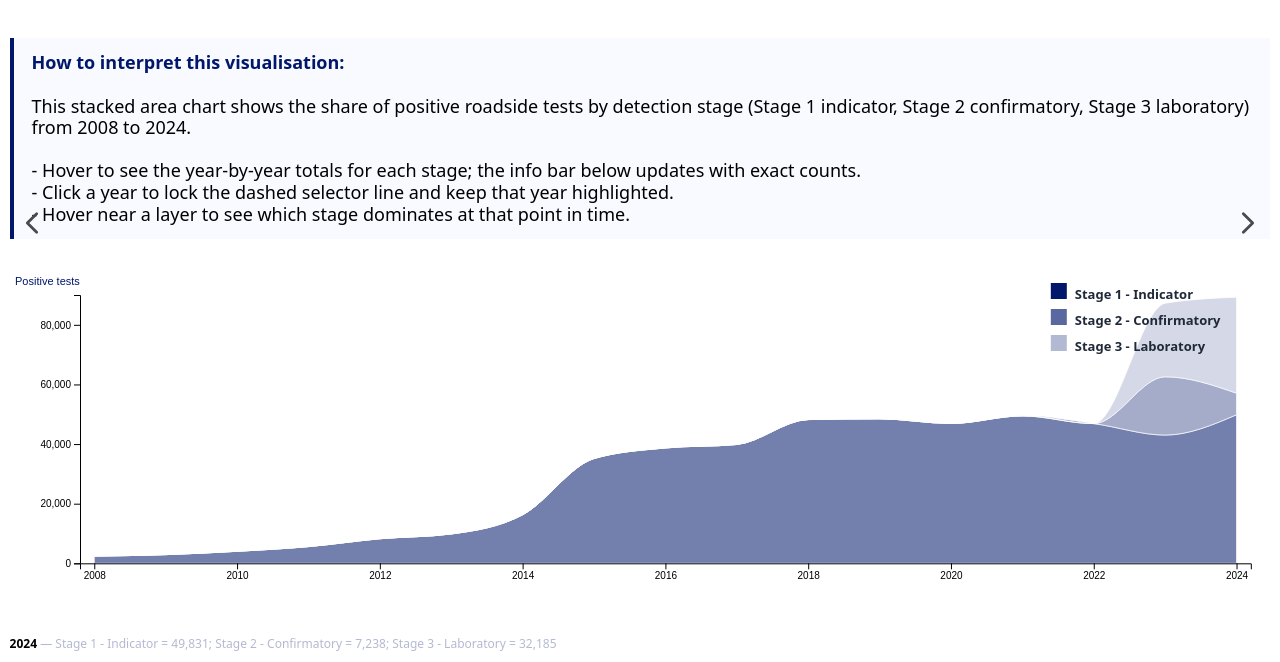
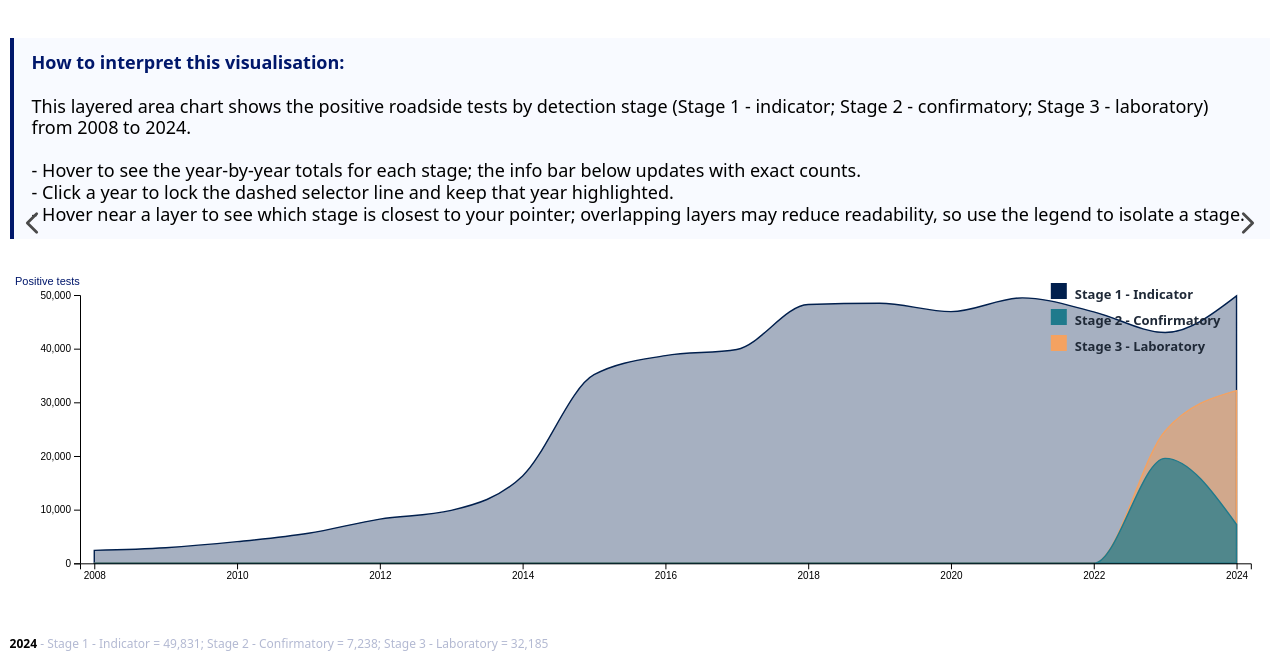
Before and after one commit to kenn040502/COS30045-Data-Vis-Project-3, a plain HTML site: page chart2.html in a window 1280 px wide. Shown: the part 177-839 px from the top of the page. Drawn offline with nearby package versions, Linux system fonts and the light colour scheme.

Commit message:
chart 2 updatede

```diff
--- a/chart2.html
+++ b/chart2.html
@@ -29,14 +29,14 @@
             How to interpret this visualisation:
           </strong>
           <br><br>
-          This stacked area chart shows the share of positive roadside tests by detection stage (Stage 1 indicator, Stage 2 confirmatory, Stage 3 laboratory) from 2008 to 2024.
+          This layered area chart shows the positive roadside tests by detection stage (Stage 1 - indicator; Stage 2 - confirmatory; Stage 3 - laboratory) from 2008 to 2024.
           <br><br>
           - Hover to see the year-by-year totals for each stage; the info bar below updates with exact counts.<br>
           - Click a year to lock the dashed selector line and keep that year highlighted.<br>
-          - Hover near a layer to see which stage dominates at that point in time.
+          - Hover near a layer to see which stage is closest to your pointer; overlapping layers may reduce readability, so use the legend to isolate a stage.
         </div>
-        <div id="chart3" class="chart-container"></div>
-        <div id="chart3-info" class="chart-info">Click to lock onto a year.</div>
+        <div id="chart2" class="chart-container"></div>
+        <div id="chart2-info" class="chart-info">Click to lock onto a year.</div>
       </section>
     </main>
 
--- a/js/chart2.js
+++ b/js/chart2.js
@@ -1,13 +1,17 @@
-// js/chart3.js
-// Chart 3 - Stacked area chart of detection methods over time (2008-2024)
+// js/chart2.js
+// Chart 2 - Layered area chart of detection methods over time (2008-2024)
 
 (async function () {
+  const container = d3.select("#chart2");
+  if (container.empty()) return;
+  const infoBox = d3.select("#chart2-info");
+
   let rows;
   try {
     rows = await d3.csv("data/cleanedData.csv");
   } catch (err) {
-    console.error("chart3 - CSV load error:", err);
-    d3.select("#chart3")
+    console.error("chart2 - CSV load error:", err);
+    container
       .append("div")
       .style("padding", "0.75rem")
       .style("font-size", "0.8rem")
@@ -52,6 +56,13 @@
     "Stage 3 - Laboratory"
   ];
 
+  // Base opacities to keep upper layers visible by default
+  const stageOpacity = {
+    "Stage 1 - Indicator": 0.35,
+    "Stage 2 - Confirmatory": 0.72,
+    "Stage 3 - Laboratory": 0.55
+  };
+
   rows = rows.filter(
     d => d.year >= 2008 && d.year <= 2024 && validStages.includes(d.stage)
   );
@@ -59,6 +70,7 @@
   const minYear = 2008;
   const maxYear = 2024;
   const years = d3.range(minYear, maxYear + 1);
+  const yearIndex = new Map(years.map((y, i) => [y, i]));
 
   const dataByYear = years.map(year => {
     const obj = { year };
@@ -68,24 +80,19 @@
     return obj;
   });
 
-  const yearIndex = new Map(years.map((y, i) => [y, i]));
-
   rows.forEach(d => {
     const idx = yearIndex.get(d.year);
     if (idx === undefined) return;
     dataByYear[idx][d.stage] += d.positive_count;
   });
 
-  const stack = d3.stack()
-    .keys(validStages)
-    .order(d3.stackOrderNone)
-    .offset(d3.stackOffsetNone);
+  // Build individual series for each stage (not stacked)
+  const stageSeries = validStages.map(stage => ({
+    stage,
+    values: dataByYear.map(d => ({ year: d.year, value: d[stage] || 0 }))
+  }));
 
-  const series = stack(dataByYear);
-
-  const container = d3.select("#chart3");
   container.selectAll("*").remove();
-  const infoBox = d3.select("#chart3-info");
 
   const bounds = container.node().getBoundingClientRect();
   const width = bounds.width || window.innerWidth;
@@ -104,7 +111,7 @@
     .range([margin.left, width - margin.right])
     .padding(0.2);
 
-  const maxY = d3.max(series, s => d3.max(s, d => d[1])) || 1;
+  const maxY = d3.max(stageSeries, s => d3.max(s.values, v => v.value)) || 1;
 
   const y = d3.scaleLinear()
     .domain([0, maxY])
@@ -114,44 +121,53 @@
   const color = d3.scaleOrdinal()
     .domain(validStages)
     .range([
-      "#00176B",
-      "rgba(0, 23, 107, 0.65)",
-      "rgba(0, 23, 107, 0.3)"
+      "#001f4d",  // Stage 1 - navy
+      "#1F7A8C",  // Stage 2 - teal
+      "#F4A261"   // Stage 3 - amber
     ]);
 
   const area = d3.area()
-    .x((d, i) => x(dataByYear[i].year))
-    .y0(d => y(d[0]))
-    .y1(d => y(d[1]))
+    .x(d => x(d.year))
+    .y0(() => y(0))
+    .y1(d => y(d.value))
     .curve(d3.curveMonotoneX);
 
-  const areaAtBottom = d3.area()
-    .x((d, i) => x(dataByYear[i].year))
+  const areaZero = d3.area()
+    .x(d => x(d.year))
     .y0(() => y(0))
     .y1(() => y(0))
     .curve(d3.curveMonotoneX);
 
-  const stageGroup = svg.selectAll("path.stage-area")
-    .data(series)
-    .enter()
-    .append("g")
+  const stageGroup = svg.append("g")
     .attr("class", "stage-group");
 
-  const stagePaths = stageGroup
+  // Draw order: Stage 1 (back), Stage 3 (middle), Stage 2 (front)
+  const renderOrder = [
+    "Stage 1 - Indicator",
+    "Stage 3 - Laboratory",
+    "Stage 2 - Confirmatory"
+  ];
+  const renderingSeries = renderOrder
+    .map(stage => stageSeries.find(s => s.stage === stage))
+    .filter(Boolean);
+
+  const stagePaths = stageGroup.selectAll("path.stage-area")
+    .data(renderingSeries)
+    .enter()
     .append("path")
     .attr("class", "stage-area")
-    .attr("fill", d => color(d.key))
-    .attr("fill-opacity", 0.55)
-    .attr("stroke", "#ffffff")
-    .attr("stroke-width", 0.7)
-    .attr("d", areaAtBottom);
+    .attr("fill", d => color(d.stage))
+    .attr("fill-opacity", d => stageOpacity[d.stage] ?? 0.5)
+    .attr("stroke", d => color(d.stage))
+    .attr("stroke-width", 1.4)
+    .attr("d", d => areaZero(d.values));
 
   stagePaths
     .transition()
     .duration(900)
-    .delay((_, i) => i * 120)
+    .delay((_, i) => i * 140)
     .ease(d3.easeCubicOut)
-    .attr("d", area);
+    .attr("d", d => area(d.values));
 
   const tooltip = container
     .append("div")
@@ -186,7 +202,7 @@
     const parts = validStages.map(stage =>
       `${stage} = ${dataByYear[idx][stage].toLocaleString()}`
     );
-    infoBox.html(`<strong>${year}</strong> — ${parts.join("; ")}`);
+    infoBox.html(`<strong>${year}</strong> - ${parts.join("; ")}`);
   }
 
   // selection line that tracks the pointer/click
@@ -257,17 +273,22 @@
   function setActiveStage(stageKey) {
     stagePaths
       .attr("fill-opacity", d => {
-        if (!stageKey) return 0.55;
-        return d.key === stageKey ? 0.9 : 0.15;
+        const base = stageOpacity[d.stage] ?? 0.5;
+        if (!stageKey) return base;
+        return d.stage === stageKey ? Math.min(1, base + 0.25) : base * 0.35;
       })
-      .attr("stroke-width", d => stageKey && d.key === stageKey ? 1.1 : 0.7);
+      .attr("stroke-width", d => stageKey && d.stage === stageKey ? 2 : 1.4);
 
     legendRows.selectAll("rect")
-      .attr("opacity", d => (!stageKey || d === stageKey) ? 1 : 0.35);
+      .attr("opacity", 1);
 
     legendRows.selectAll("text")
       .attr("font-weight", d => d === stageKey ? 700 : 600)
       .attr("fill", d => d === stageKey ? "#00176B" : "#1f2937");
+
+    if (stageKey) {
+      stagePaths.filter(d => d.stage === stageKey).raise();
+    }
   }
 
   // Hover / click capture
@@ -281,14 +302,17 @@
     .on("mousemove", function (event) {
       const [mx, my] = d3.pointer(event, containerNode);
       const idx = nearestYearIndex(mx);
-      const year = dataByYear[idx].year;
+      const year = years[idx];
       const valueAtPointer = y.invert(my);
 
       let activeStage = null;
-      series.forEach(s => {
-        const band = s[idx];
-        if (valueAtPointer >= band[0] && valueAtPointer <= band[1]) {
-          activeStage = s.key;
+      let closestDiff = Infinity;
+      stageSeries.forEach(s => {
+        const val = s.values[idx].value;
+        const diff = Math.abs(val - valueAtPointer);
+        if (diff < closestDiff) {
+          closestDiff = diff;
+          activeStage = s.stage;
         }
       });
 
@@ -329,14 +353,17 @@
     .on("click", (event) => {
       const [mx, my] = d3.pointer(event, containerNode);
       const idx = nearestYearIndex(mx);
-      const year = dataByYear[idx].year;
+      const year = years[idx];
       const valueAtPointer = y.invert(my);
 
       let activeStage = null;
-      series.forEach(s => {
-        const band = s[idx];
-        if (valueAtPointer >= band[0] && valueAtPointer <= band[1]) {
-          activeStage = s.key;
+      let closestDiff = Infinity;
+      stageSeries.forEach(s => {
+        const val = s.values[idx].value;
+        const diff = Math.abs(val - valueAtPointer);
+        if (diff < closestDiff) {
+          closestDiff = diff;
+          activeStage = s.stage;
         }
       });
 
```
Also changed, not shown: chart3.html (+1 -1 lines).
